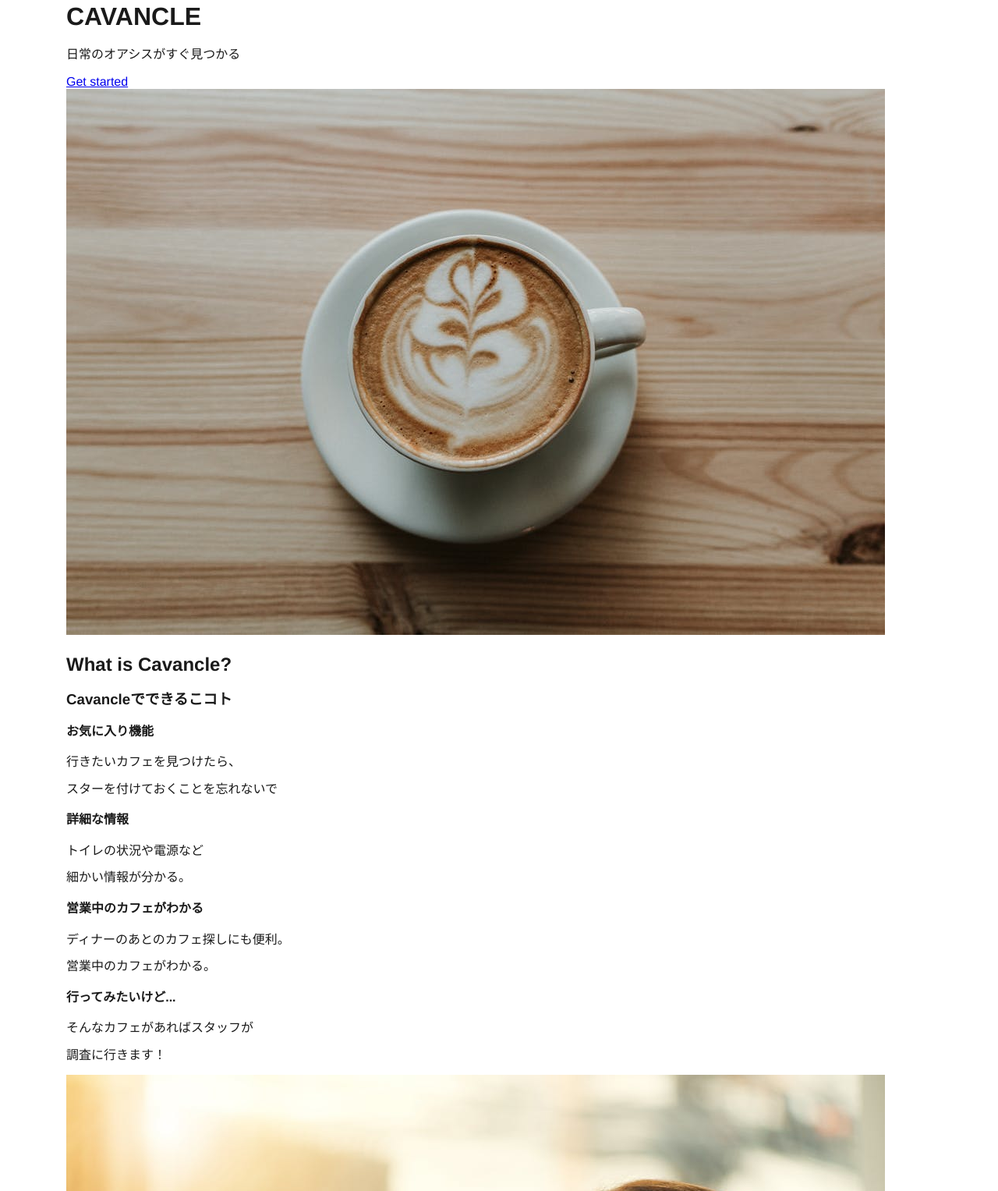
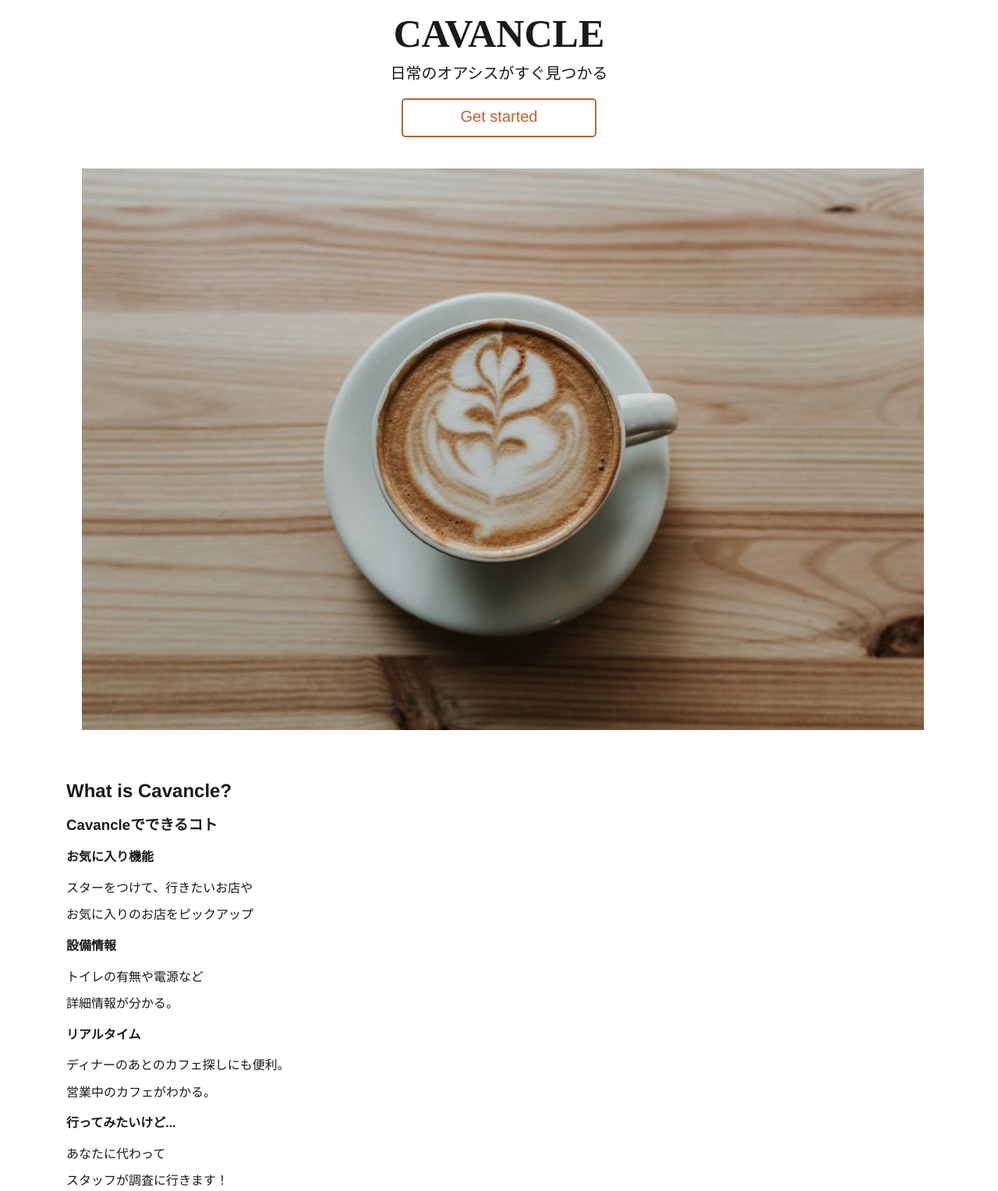
Before and after one commit to suusan11/cavancle, a plain HTML site: page index.html in a window 1280 px wide. Shown: the part 80-1607 px from the top of the page at 78% size. Drawn offline with Linux system fonts and the light colour scheme.

Commit message:
put class for making css

```diff
--- a/index.html
+++ b/index.html
@@ -24,35 +24,37 @@
     </header>
     <div class="container">
       <section>
-        <h1>CAVANCLE</h1>
-        <p>日常のオアシスがすぐ見つかる</p>
-        <a href="#">Get started</a>
-        <img src="img/cafe.jpeg" alt="cafemain">
+        <div class="title-container">
+          <h1>CAVANCLE</h1>
+          <p>日常のオアシスがすぐ見つかる</p>
+          <a href="#" class="btn">Get started</a>
+          </div>
+            <img src="img/cafe.jpeg" alt="cafemain" class="top-img">
       </section>
     </div>
     <div class="container">
       <section>
         <h2>What is Cavancle?</h2>
-        <h3>Cavancleでできるこコト</h3>
+        <h3>Cavancleでできるコト</h3>
         <h4>お気に入り機能</h4>
-        <p>行きたいカフェを見つけたら、</p>
-        <p>スターを付けておくことを忘れないで</p>
-        <h4>詳細な情報</h4>
-        <p>トイレの状況や電源など</p>
-        <p>細かい情報が分かる。</p>
-        <h4>営業中のカフェがわかる</h4>
+        <p>スターをつけて、行きたいお店や</p>
+        <p>お気に入りのお店をピックアップ</p>
+        <h4>設備情報</h4>
+        <p>トイレの有無や電源など</p>
+        <p>詳細情報が分かる。</p>
+        <h4>リアルタイム</h4>
         <p>ディナーのあとのカフェ探しにも便利。</p>
         <p>営業中のカフェがわかる。</p>
         <h4>行ってみたいけど...</h4>
-        <p>そんなカフェがあればスタッフが</p>
-        <p>調査に行きます！</p>
+        <p>あなたに代わって</p>
+        <p>スタッフが調査に行きます！</p>
       </section>
   </div>
   <div class="container">
       <div>
         <img src="img/cafe2.jpeg" alt="cafesub">
-        <h2>早速、ダウンロード</h2>
-        <a href="#">Get started</a>
+        <h2>ダウンロードして始めよう</h2>
+        <a href="#" class="btn">Get started</a>
       </div>
   </div>
   <div class="container">
```
